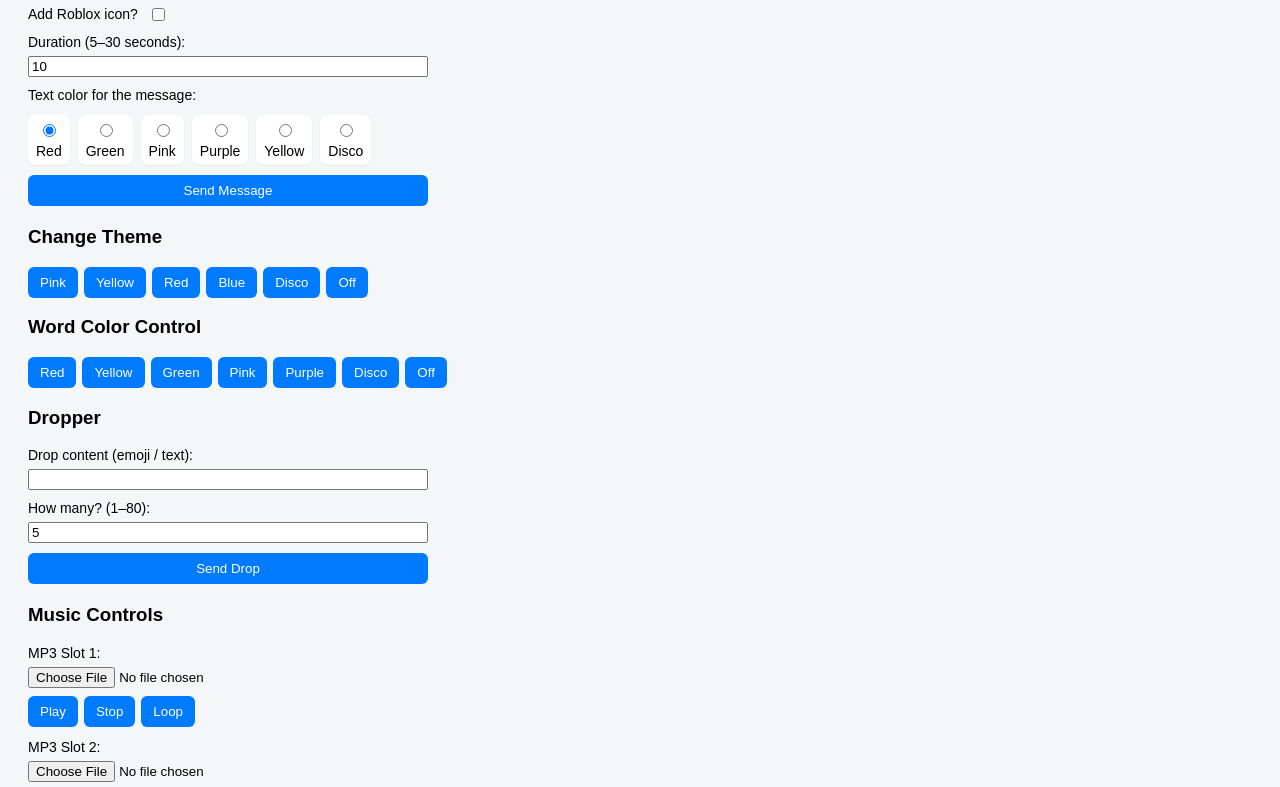
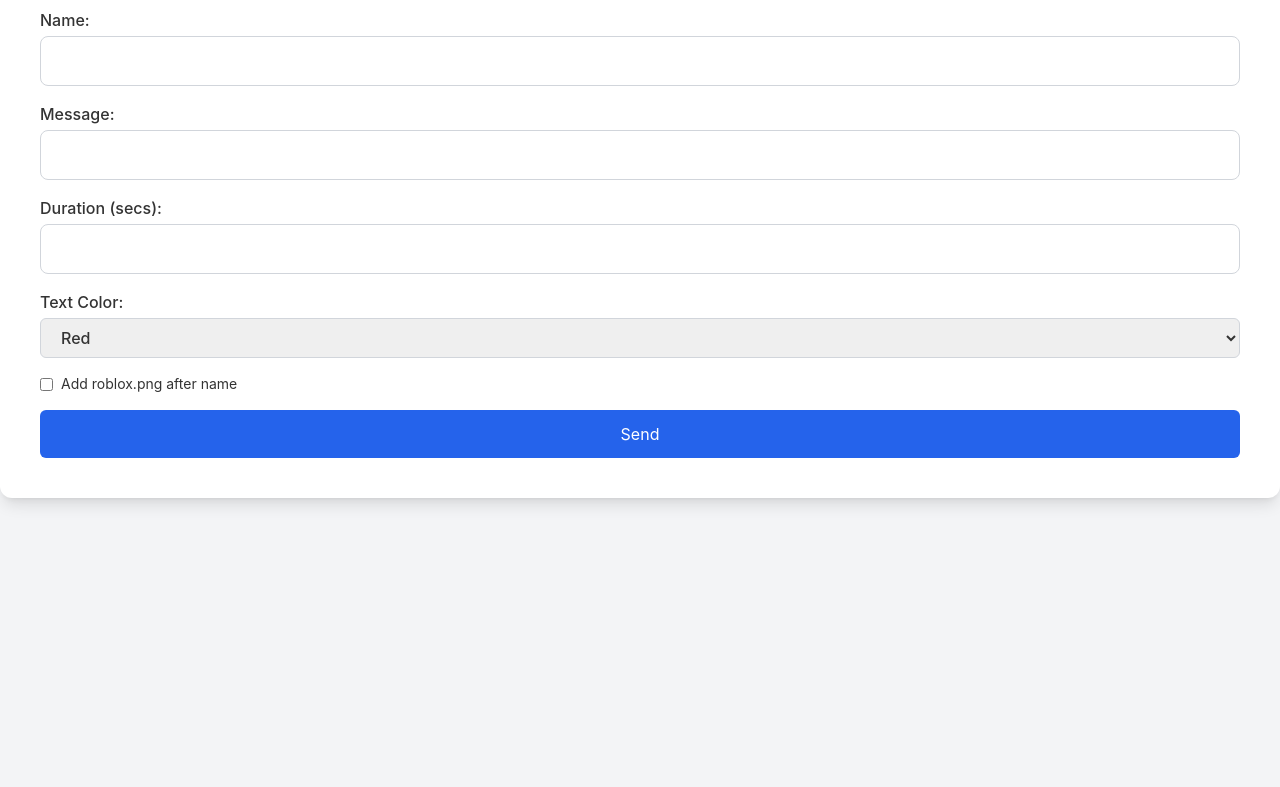
Before and after one commit to zezo20234/ADMIN, a plain HTML site: page index.html in a window 1280 px wide. Shown: the part 197-984 px from the top of the page. After the commit the page ends 800 px from the top, so only its background shows below. Drawn offline with nearby package versions, Linux system fonts and the light colour scheme.

Commit message:
Update index.html

```diff
--- a/index.html
+++ b/index.html
@@ -1,201 +1,189 @@
 <!DOCTYPE html>
 <html lang="en">
 <head>
-  <meta charset="UTF-8" />
+  <meta charset="UTF-8">
   <title>Message Sender</title>
   <style>
-    body { font-family: Arial, sans-serif; padding: 20px; background:#f4f6f8; }
-    form { display: grid; gap: 10px; max-width: 400px; margin-bottom:20px; }
-    label { font-size: 14px; display:flex; flex-direction:column; gap:6px; }
-    button { padding: 8px 12px; border: none; border-radius: 6px; background: #007bff; color: white; cursor: pointer; }
-    button:hover { opacity: 0.9; }
-    .theme-buttons, .music-controls { display:flex; gap:6px; flex-wrap:wrap; margin:8px 0; }
-    .music-slot { margin-bottom:12px; }
-    .color-options { display:flex; gap:8px; flex-wrap:wrap; margin-top:6px; }
-    .color-options label { display:inline-flex; align-items:center; gap:6px; padding:6px 8px; border-radius:8px; background:#fff; box-shadow:0 1px 2px rgba(0,0,0,0.06); cursor:pointer; }
+    body {
+      font-family: 'Inter', sans-serif;
+      background-color: #f3f4f6;
+      display: flex;
+      justify-content: center;
+      align-items: center;
+      height: 100vh;
+      margin: 0;
+      color: #333;
+    }
+    .container {
+      background-color: #ffffff;
+      padding: 2.5rem;
+      border-radius: 1rem;
+      box-shadow: 0 4px 12px rgba(0, 0, 0, 0.1);
+      text-align: center;
+      width: 100%;
+      max-width: 400px;
+    }
+    h2 {
+      margin-top: 0;
+      font-weight: 600;
+      color: #1f2937;
+    }
+    form {
+      display: flex;
+      flex-direction: column;
+      gap: 1rem;
+      align-items: flex-start;
+    }
+    label {
+      font-size: 1rem;
+      font-weight: 500;
+      width: 100%;
+    }
+    input[type="text"],
+    input[type="number"],
+    select {
+      width: 100%;
+      padding: 0.75rem;
+      border: 1px solid #d1d5db;
+      border-radius: 0.5rem;
+      margin-top: 0.25rem;
+      font-size: 1rem;
+      box-sizing: border-box;
+    }
+    input[type="checkbox"] {
+      margin-right: 0.5rem;
+    }
+    button {
+      width: 100%;
+      padding: 0.75rem;
+      background-color: #2563eb;
+      color: white;
+      border: none;
+      border-radius: 0.5rem;
+      font-size: 1rem;
+      font-weight: 600;
+      cursor: pointer;
+      transition: background-color 0.3s ease;
+    }
+    button:hover {
+      background-color: #1d4ed8;
+    }
   </style>
+  <script src="https://cdn.tailwindcss.com"></script>
+  <script>
+    tailwind.config = {
+      theme: {
+        extend: {
+          fontFamily: {
+            sans: ['Inter', 'sans-serif'],
+          },
+        },
+      },
+    };
+  </script>
+  <script src="https://www.gstatic.com/firebasejs/9.22.2/firebase-app-compat.js"></script>
+  <script src="https://www.gstatic.com/firebasejs/9.22.2/firebase-database-compat.js"></script>
 </head>
-<body>
-  <h2>Send a Message</h2>
-  <form id="msgForm">
-    <label>
+<body class="bg-gray-100 flex items-center justify-center min-h-screen">
+
+  <div class="container bg-white p-10 rounded-xl shadow-lg">
+    <h2 class="text-3xl font-semibold mb-6">Send a Message</h2>
+    <form id="msgForm" class="flex flex-col gap-4 items-start">
+      <label class="w-full text-left">
         Name:
-      <input type="text" id="name" required>
+        <input type="text" id="name" required class="w-full px-4 py-2 mt-1 border border-gray-300 rounded-md focus:outline-none focus:ring-2 focus:ring-blue-500">
       </label>
-
-    <label>
+      <label class="w-full text-left">
         Message:
-      <input type="text" id="message" required>
+        <input type="text" id="message" required class="w-full px-4 py-2 mt-1 border border-gray-300 rounded-md focus:outline-none focus:ring-2 focus:ring-blue-500">
       </label>
-
-    <label style="flex-direction:row; align-items:center; gap:10px;">
-      <span>Add Roblox icon?</span>
-      <input type="checkbox" id="robloxCheck">
+      <label class="w-full text-left">
+        Duration (secs):
+        <input type="number" id="secs" required class="w-full px-4 py-2 mt-1 border border-gray-300 rounded-md focus:outline-none focus:ring-2 focus:ring-blue-500">
       </label>
-
-    <label>
-      Duration (5–30 seconds):
-      <input type="number" id="duration" min="5" max="30" value="10" required>
+      <label class="w-full text-left">
+        Text Color:
+        <select id="color" required class="w-full px-4 py-2 mt-1 border border-gray-300 rounded-md focus:outline-none focus:ring-2 focus:ring-blue-500">
+          <option value="red">Red</option>
+          <option value="orange">Orange</option>
+          <option value="yellow">Yellow</option>
+          <option value="green">Green</option>
+          <option value="black">Black</option>
+          <option value="white">White</option>
+          <option value="pink">Pink</option>
+          <option value="purple">Purple</option>
+          <option value="disco">Disco</option>
+        </select>
       </label>
-
-    <label>
-      Text color for the message:
-      <div class="color-options">
-        <label><input type="radio" name="textColor" value="red" checked> Red</label>
-        <label><input type="radio" name="textColor" value="green"> Green</label>
-        <label><input type="radio" name="textColor" value="pink"> Pink</label>
-        <label><input type="radio" name="textColor" value="purple"> Purple</label>
-        <label><input type="radio" name="textColor" value="yellow"> Yellow</label>
-        <label><input type="radio" name="textColor" value="disco"> Disco</label>
-      </div>
+      <label class="flex items-center text-sm font-normal">
+        <input type="checkbox" id="withImage"> Add roblox.png after name
       </label>
-
-    <button type="submit">Send Message</button>
+      <button type="submit" class="w-full px-4 py-3 bg-blue-600 text-white rounded-md hover:bg-blue-700 transition-colors">Send</button>
     </form>
-
-  <h3>Change Theme</h3>
-  <div class="theme-buttons">
-    <button type="button" onclick="sendTheme('pink')">Pink</button>
-    <button type="button" onclick="sendTheme('yellow')">Yellow</button>
-    <button type="button" onclick="sendTheme('red')">Red</button>
-    <button type="button" onclick="sendTheme('blue')">Blue</button>
-    <button type="button" onclick="sendTheme('disco')">Disco</button>
-    <button type="button" onclick="sendTheme('off')">Off</button>
   </div>
 
-  <h3>Word Color Control</h3>
-  <div class="theme-buttons">
-    <button type="button" onclick="sendWordColor('red')">Red</button>
-    <button type="button" onclick="sendWordColor('yellow')">Yellow</button>
-    <button type="button" onclick="sendWordColor('green')">Green</button>
-    <button type="button" onclick="sendWordColor('pink')">Pink</button>
-    <button type="button" onclick="sendWordColor('purple')">Purple</button>
-    <button type="button" onclick="sendWordColor('disco')">Disco</button>
-    <button type="button" onclick="sendWordColor('off')">Off</button>
-  </div>
-
-  <h3>Dropper</h3>
-  <form id="dropperForm">
-    <label>
-      Drop content (emoji / text):
-      <input type="text" id="dropContent" required>
-    </label>
-    <label>
-      How many? (1–80):
-      <input type="number" id="dropCount" min="1" max="80" value="5" required>
-    </label>
-    <button type="submit">Send Drop</button>
-  </form>
-
-  <h3>Music Controls</h3>
-  <div id="musicSlots"></div>
-
-  <!-- Firebase SDK -->
-  <script src="https://www.gstatic.com/firebasejs/9.22.2/firebase-app-compat.js"></script>
-  <script src="https://www.gstatic.com/firebasejs/9.22.2/firebase-database-compat.js"></script>
-  <script src="https://www.gstatic.com/firebasejs/9.22.2/firebase-storage-compat.js"></script>
-
   <script>
+    // Firebase Config
     const firebaseConfig = {
       apiKey: "AIzaSyAjeXycCBhYoAU-0iiC4LbSTylKrrThN8Y",
       authDomain: "sharplabubu.firebaseapp.com",
       databaseURL: "https://sharplabubu-default-rtdb.firebaseio.com",
       projectId: "sharplabubu",
-      storageBucket: "sharplabubu.appspot.com",
+      storageBucket: "sharplabubu.firebasestorage.app",
       messagingSenderId: "596148393481",
       appId: "1:596148393481:web:4f822d86c44a13bd810ad8",
       measurementId: "G-4M25R3BF08"
     };
-
     firebase.initializeApp(firebaseConfig);
     const db = firebase.database();
-    const storage = firebase.storage();
 
-    // send message
-    document.getElementById("msgForm").addEventListener("submit", (e) => {
+    // Handle Form Submit
+    document.getElementById("msgForm").addEventListener("submit", function(e){
       e.preventDefault();
+      const name = document.getElementById("name").value;
+      const message = document.getElementById("message").value;
+      const secs = parseInt(document.getElementById("secs").value);
+      const withImage = document.getElementById("withImage").checked;
+      const color = document.getElementById("color").value;
 
-      const name = document.getElementById("name").value.trim();
-      const msg = document.getElementById("message").value.trim();
-      const roblox = document.getElementById("robloxCheck").checked;
-      const duration = Math.max(5, Math.min(30, parseInt(document.getElementById("duration").value)));
-      const colorRadios = document.querySelectorAll('input[name="textColor"]');
-      let textColor = 'red';
-      for (const r of colorRadios) if (r.checked) { textColor = r.value; break; }
-
-      if (!name || !msg) return;
-
-      const messageData = {
-        id: Date.now().toString() + "_" + Math.random().toString(36).slice(2,8),
-        name: roblox ? name + " {roblox.png}" : name,
-        text: msg,
-        textColor: textColor,
-        duration: duration * 1000,
+      db.ref("messages").push({
+        name: name,
+        message: message,
+        duration: secs,
+        withImage: withImage,
+        color: color,
         timestamp: Date.now()
-      };
-
-      db.ref("messages").push(messageData);
-      e.target.reset();
-      document.querySelector('input[name="textColor"][value="red"]').checked = true;
       });
 
-    // theme
-    function sendTheme(theme) {
-      db.ref("theme").set({ mode: theme, timestamp: Date.now() });
-    }
+      // Instead of an alert, we'll show a temporary message box
+      const messageSentBox = document.createElement('div');
+      messageSentBox.textContent = "Message sent!";
+      messageSentBox.style.cssText = `
+        position: fixed;
+        top: 20px;
+        right: 20px;
+        padding: 15px 25px;
+        background-color: #22c55e;
+        color: white;
+        border-radius: 8px;
+        box-shadow: 0 4px 6px rgba(0, 0, 0, 0.1);
+        z-index: 10000;
+        opacity: 0;
+        transition: opacity 0.5s ease-in-out;
+      `;
+      document.body.appendChild(messageSentBox);
 
-    // word color control
-    function sendWordColor(color) {
-      db.ref("wordColor").set({ color, timestamp: Date.now() });
-    }
+      // Fade in and then fade out
+      setTimeout(() => {
+        messageSentBox.style.opacity = '1';
+      }, 100);
+      setTimeout(() => {
+        messageSentBox.style.opacity = '0';
+        setTimeout(() => messageSentBox.remove(), 500);
+      }, 3000);
 
-    // dropper
-    document.getElementById("dropperForm").addEventListener("submit", e => {
-      e.preventDefault();
-      const content = document.getElementById("dropContent").value.trim();
-      const count = Math.max(1, Math.min(80, parseInt(document.getElementById("dropCount").value)));
-      if (!content) return;
-      db.ref("drops").push({ content, count });
-      e.target.reset();
+      this.reset();
     });
-
-    // music slots
-    const musicSlotsDiv = document.getElementById("musicSlots");
-    for (let i=1; i<=5; i++) {
-      const slot = document.createElement("div");
-      slot.className = "music-slot";
-      slot.innerHTML = `
-        <label>MP3 Slot ${i}: <input type="file" id="mp3file${i}" accept="audio/mpeg,audio/mp3"></label>
-        <div class="music-controls">
-          <button type="button" onclick="sendMusic('play', ${i})">Play</button>
-          <button type="button" onclick="sendMusic('stop', ${i})">Stop</button>
-          <button type="button" onclick="sendMusic('loop', ${i})">Loop</button>
-        </div>
-      `;
-      musicSlotsDiv.appendChild(slot);
-    }
-
-    function sendMusic(action, slot) {
-      const fileInput = document.getElementById("mp3file"+slot);
-      const file = fileInput.files[0];
-
-      if (!file && action !== "stop") {
-        alert("Please select an MP3 file for slot " + slot);
-        return;
-      }
-
-      if (action === "stop") {
-        db.ref("music").set({ action, url: "", timestamp: Date.now() });
-        return;
-      }
-
-      const storageRef = storage.ref("music/slot" + slot + ".mp3");
-      storageRef.put(file).then(() => {
-        storageRef.getDownloadURL().then((url) => {
-          db.ref("music").set({ action, url, timestamp: Date.now() });
-        }).catch(err=>console.error("getDownloadURL error:",err));
-      }).catch(err=>console.error("upload error:",err));
-    }
   </script>
 </body>
 </html>
```
Lines whose indentation alone changed are shown as unchanged.
